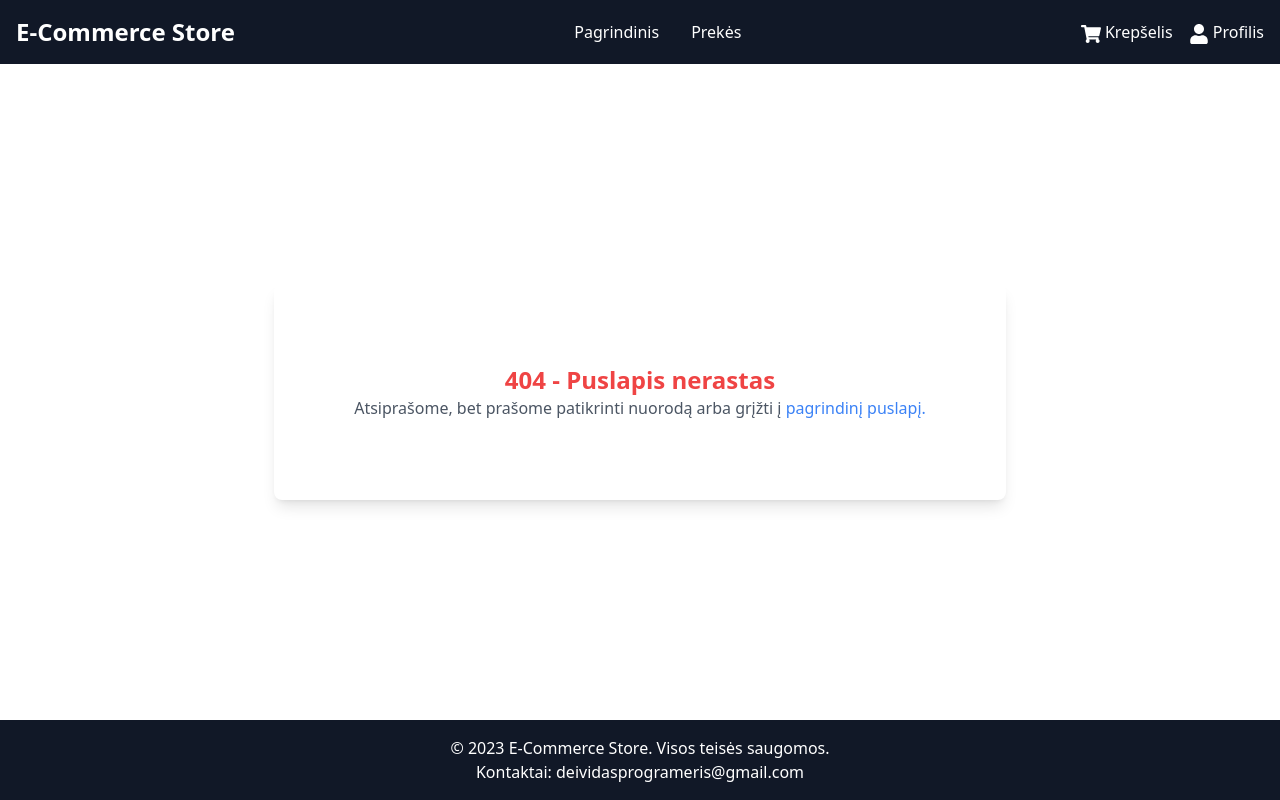
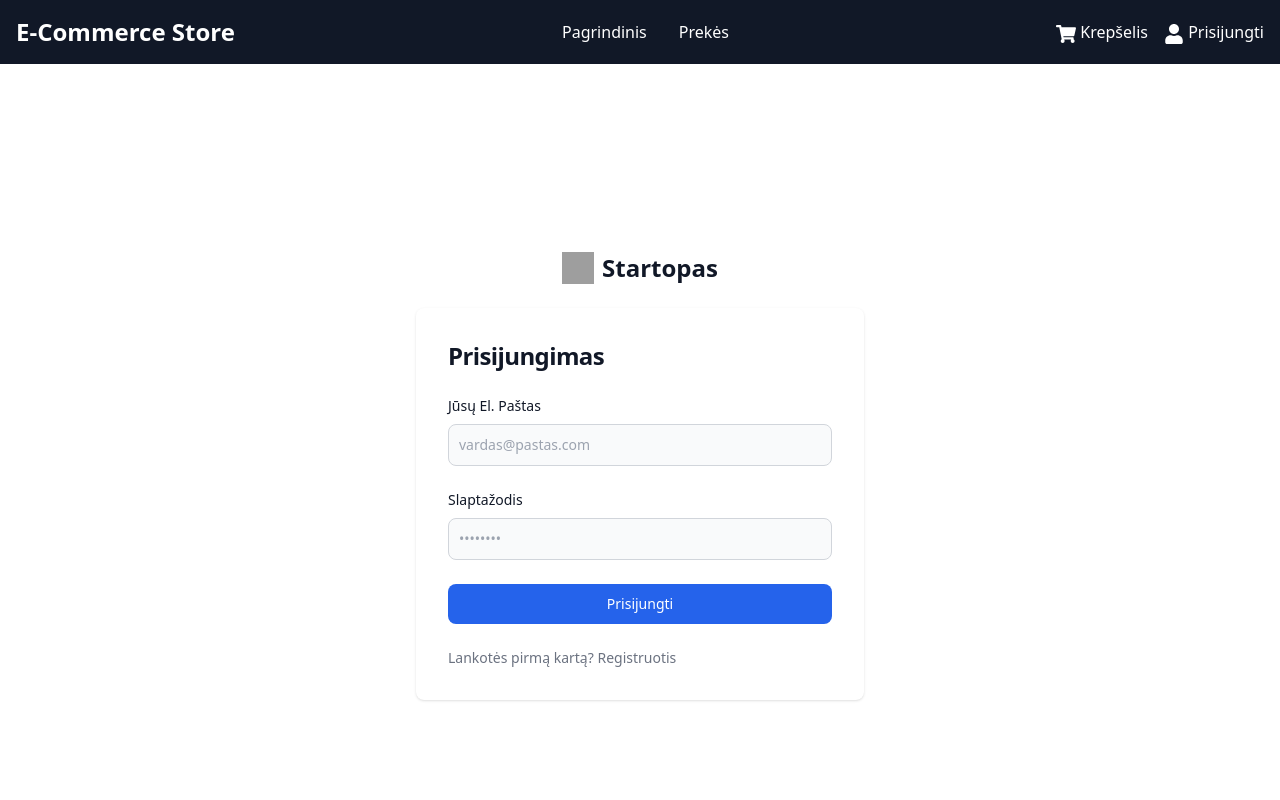
Before and after one commit to DarkForestInProgramming/startopas, a React (Create React App) app in the folder client/: page /login in a window 1280 px wide. Shown: the top 800 px of the page. Built offline with nearby package versions, Linux system fonts and the light colour scheme; grey boxes are pictures that could not be loaded.

Commit message:
Creating Auth & User API Slice, Login View, Functionality

```diff
--- a/client/package.json
+++ b/client/package.json
@@ -19,6 +19,7 @@
     "react-redux": "^8.1.3",
     "react-router-dom": "^6.17.0",
     "react-scripts": "5.0.1",
+    "react-toastify": "^9.1.3",
     "typescript": "^4.9.5",
     "web-vitals": "^2.1.4"
   },
--- a/client/src/layouts/header/index.tsx
+++ b/client/src/layouts/header/index.tsx
@@ -2,9 +2,21 @@ import { FaShoppingCart, FaUser } from "react-icons/fa";
 import { Link } from "react-router-dom";
 import { useSelector } from "react-redux";
 import { Product } from "../../services/interfaces/productInterfaces";
+import { useState } from "react";
 
 const Header = () => {
   const { cartItems } = useSelector((state: any) => state.cart);
+  const { userInfo } = useSelector((state: any) => state.auth);
+  const [isOpen, setIsOpen] = useState(false);
+
+  const toggleDropdown = () => {
+    setIsOpen(!isOpen);
+  };
+
+  const closeDropdown = () => {
+    setIsOpen(false);
+  };
+
   return (
     <header className="bg-gray-900 text-white p-4">
       <div className="container mx-auto">
@@ -34,9 +46,60 @@ const Header = () => {
                 </>
               )}
             </Link>
-            <Link to="#" className="hover:text-gray-400">
-              <FaUser className="inline-block text-xl" /> Profilis
-            </Link>
+            {userInfo ? (
+              <div className="relative">
+                <button
+                  onClick={toggleDropdown}
+                  onBlur={closeDropdown}
+                  className="text-white rounded-lg  inline-flex items-center "
+                  type="button"
+                >
+                  Profilis
+                  <svg
+                    className="w-2.5 h-2.5 ml-2.5"
+                    aria-hidden="true"
+                    xmlns="http://www.w3.org/2000/svg"
+                    fill="none"
+                    viewBox="0 0 10 6"
+                  >
+                    <path
+                      stroke="currentColor"
+                      stroke-linecap="round"
+                      stroke-linejoin="round"
+                      stroke-width="2"
+                      d="m1 1 4 4 4-4"
+                    />
+                  </svg>
+                </button>
+
+                {isOpen && (
+                  <div className="z-10 absolute  mt-2 bg-white divide-y divide-gray-100 rounded-lg shadow w-44">
+                    <ul className="py-2 text-sm text-gray-700 dark:text-gray-200">
+                      <li>
+                        <Link
+                          to="/profile"
+                          className="block px-4 py-2 hover:bg-gray-100 dark:hover:bg-gray-600 dark:hover:text-white"
+                        >
+                          Mano Paskyra
+                        </Link>
+                      </li>
+                      <li>
+                        <p
+                          // onClick={logoutHandler}
+                          className="block px-4 py-2 hover:bg-gray-100 dark:hover:bg-gray-600 dark:hover:text-white"
+                        >
+                          Atsijungti
+                        </p>
+                      </li>
+                    </ul>
+                  </div>
+                )}
+              </div>
+            ) : (
+              <Link to="#" className="hover:text-gray-400">
+                <FaUser className="inline-block text-xl" /> Prisijungti
+              </Link>
+            )}
           </nav>
         </div>
       </div>
--- a/client/src/layouts/main/index.tsx
+++ b/client/src/layouts/main/index.tsx
@@ -2,6 +2,8 @@ import { FC } from "react";
 import Header from "../header";
 import Footer from "../footer";
 import { Root } from "../../services/interfaces/globalInterfaces";
+import { ToastContainer } from "react-toastify";
+import "react-toastify/dist/ReactToastify.css";
 
 const AppLayout: FC<Root> = (props) => {
   return (
@@ -9,6 +11,7 @@ const AppLayout: FC<Root> = (props) => {
       <Header />
       <main className="flex-grow py-3">{props.children}</main>
       <Footer />
+      <ToastContainer />
     </div>
   );
 };
--- a/client/src/routes/index.tsx
+++ b/client/src/routes/index.tsx
@@ -8,6 +8,7 @@ import HomeView from "../views/home";
 import NotFoundView from "../views/404";
 import ProductView from "../views/product";
 import CartView from "../views/cart";
+import LoginView from "../views/login";
 
 const AppRoutes = createBrowserRouter(
   createRoutesFromElements(
@@ -15,6 +16,7 @@ const AppRoutes = createBrowserRouter(
       <Route index={true} path="/" element={<HomeView />} />
       <Route path="/product/:id" element={<ProductView />} />
       <Route path="/cart" element={<CartView />} />
+      <Route path="/login" element={<LoginView />} />
       <Route path="*" element={<NotFoundView />} />
     </Route>
   )
--- a/client/src/services/constants/userConstants.ts
+++ /dev/null
@@ -1,2 +0,0 @@
-const cartData = localStorage.getItem("userInfo");
-export const initialState = cartData ? JSON.parse(cartData) : null;
--- a/client/src/services/slices/authSlice.ts
+++ b/client/src/services/slices/authSlice.ts
@@ -1,5 +1,10 @@
 import { createSlice } from "@reduxjs/toolkit";
-import { initialState } from "../constants/userConstants";
+
+const initialUserInfo = localStorage.getItem("userInfo");
+
+const initialState = {
+  userInfo: initialUserInfo ? JSON.parse(initialUserInfo) : null,
+};
 
 const authSlice = createSlice({
   name: "auth",
--- a/client/src/services/slices/usersApiSlice.ts
+++ b/client/src/services/slices/usersApiSlice.ts
@@ -5,7 +5,7 @@ export const usersApiSlice = apiSlice.injectEndpoints({
   endpoints: (builder) => ({
     login: builder.mutation({
       query: (data) => ({
-        url: `${USERS_URL}/login`,
+        url: `${USERS_URL}/auth`,
         method: "POST",
         body: data,
       }),
--- /dev/null
+++ b/client/src/views/login/index.tsx
@@ -0,0 +1,118 @@
+import { useState, useEffect } from "react";
+import { Link, useLocation, useNavigate } from "react-router-dom";
+import { useDispatch, useSelector } from "react-redux";
+import AppLayout from "../../layouts/main";
+import Loader from "../../components/loader";
+import { setCredentials } from "../../services/slices/authSlice";
+import { toast } from "react-toastify";
+import { useLoginMutation } from "../../services/slices/usersApiSlice";
+
+const LoginView = () => {
+  const [email, setEmail] = useState("");
+  const [password, setPassword] = useState("");
+
+  const dispatch = useDispatch();
+  const navigate = useNavigate();
+
+  const [login, { isLoading }] = useLoginMutation();
+
+  const { userInfo } = useSelector((state: any) => state.auth);
+
+  const { search } = useLocation();
+  const sp = new URLSearchParams(search);
+  const redirect = sp.get("redirect") || "/";
+
+  useEffect(() => {
+    if (userInfo) {
+      navigate(redirect);
+    }
+  }, [userInfo, redirect, navigate]);
+
+  const submitHandler = async (e: React.FormEvent) => {
+    e.preventDefault();
+    try {
+      const res = await login({ email, password }).unwrap();
+      dispatch(setCredentials({ ...res }));
+      navigate(redirect);
+    } catch (error: any) {
+      toast.error(error?.data?.message || error.error);
+    }
+  };
+
+  return (
+    <AppLayout header="Prisijungti">
+      <section>
+        <div className="flex flex-col items-center justify-center px-6 py-8 mx-auto md:h-screen lg:py-0">
+          <a
+            href="/"
+            className="flex items-center mb-6 text-2xl font-semibold text-gray-900 dark:text-white"
+          >
+            <img
+              className="w-8 h-8 mr-2"
+              src="https://flowbite.s3.amazonaws.com/blocks/marketing-ui/logo.svg"
+              alt="logo"
+            />
+            Startopas
+          </a>
+          <div className="w-full bg-white rounded-lg shadow dark:border md:mt-0 sm:max-w-md xl:p-0 dark:bg-gray-800 dark:border-gray-700">
+            <div className="p-6 space-y-4 md:space-y-6 sm:p-8">
+              <h1 className="text-xl font-bold leading-tight tracking-tight text-gray-900 md:text-2xl dark:text-white">
+                Prisijungimas
+              </h1>
+              <form className="space-y-4 md:space-y-6" onSubmit={submitHandler}>
+                <div>
+                  <label className="block mb-2 text-sm font-medium text-gray-900 dark:text-white">
+                    Jūsų El. Paštas
+                  </label>
+                  <input
+                    name="email"
+                    id="email"
+                    className="bg-gray-50 border border-gray-300 text-gray-900 sm:text-sm rounded-lg focus:ring-primary-600 focus:border-primary-600 block w-full p-2.5 dark:bg-gray-700 dark:border-gray-600 dark:placeholder-gray-400 dark:text-white dark:focus:ring-blue-500 dark:focus:border-blue-500"
+                    placeholder="vardas@pastas.com"
+                    value={email}
+                    onChange={(e) => setEmail(e.target.value)}
+                  />
+                </div>
+                <div>
+                  <label className="block mb-2 text-sm font-medium text-gray-900 dark:text-white">
+                    Slaptažodis
+                  </label>
+                  <input
+                    type="password"
+                    name="password"
+                    id="password"
+                    placeholder="••••••••"
+                    className="bg-gray-50 border border-gray-300 text-gray-900 sm:text-sm rounded-lg focus:ring-primary-600 focus:border-primary-600 block w-full p-2.5 dark:bg-gray-700 dark:border-gray-600 dark:placeholder-gray-400 dark:text-white dark:focus:ring-blue-500 dark:focus:border-blue-500"
+                    value={password}
+                    onChange={(e) => setPassword(e.target.value)}
+                  />
+                </div>
+                <button
+                  className="w-full bg-blue-600 text-white bg-primary-600 hover:bg-primary-700 focus:ring-4 focus:outline-none focus:ring-primary-300 font-medium rounded-lg text-sm px-5 py-2.5 text-center dark:bg-primary-600 dark:hover:bg-primary-700 dark:focus:ring-primary-800"
+                  type="submit"
+                  disabled={isLoading}
+                >
+                  Prisijungti
+                </button>
+                {/* {isLoading} && <Loader /> */}
+                <p className="text-sm font-light text-gray-500 dark:text-gray-400">
+                  Lankotės pirmą kartą?{" "}
+                  <Link
+                    to={
+                      redirect ? `/register?redirect=${redirect}` : "/register"
+                    }
+                    className="font-medium text-primary-600 hover:underline dark:text-primary-500"
+                  >
+                    Registruotis
+                  </Link>
+                </p>
+              </form>
+            </div>
+          </div>
+        </div>
+      </section>
+    </AppLayout>
+  );
+};
+
+export default LoginView;
```
Also changed, not shown: 2 other files (tests, documents, lock files or other folders).
